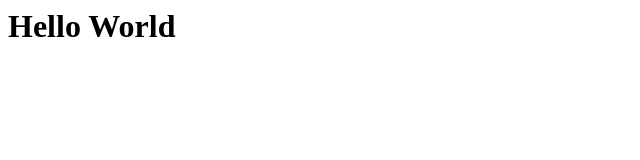
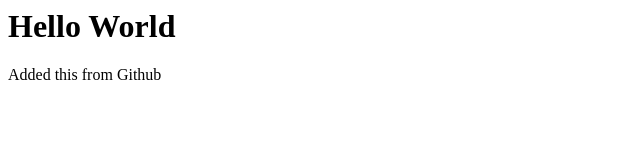
Before and after one commit to Deep-92/GitGitHubMasterClass, a plain HTML site: page index.html in a window 1280 px wide. Shown: the whole page, without its empty margins (0-640 px from the left). Drawn offline with Linux system fonts and the light colour scheme.

Commit message:
Update index.html
Added new Paragraph

```diff
--- a/index.html
+++ b/index.html
@@ -4,5 +4,6 @@
     </head>
     <body>
         <h1>Hello World</h1>
+        <p>Added this from Github</p>
     </body>
 </html>
```
